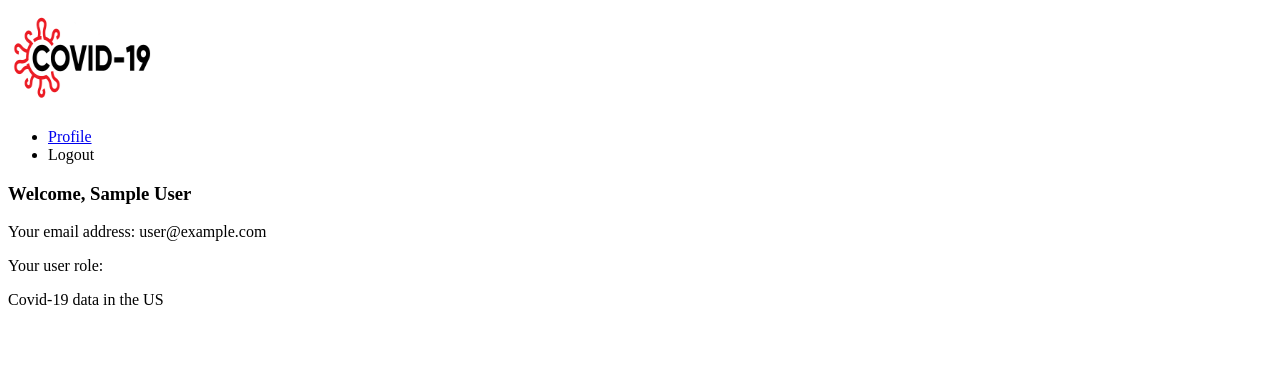
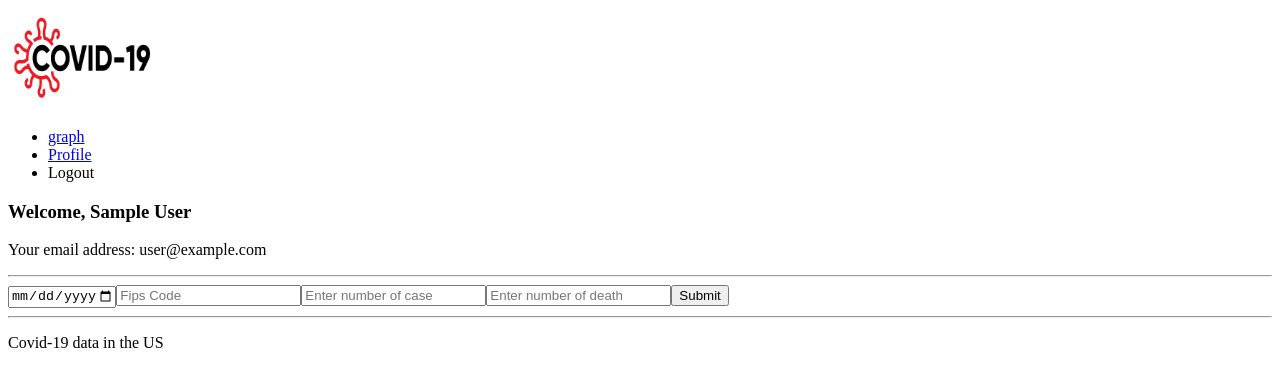
Before and after one commit to PeeNoi/Login, a Next.js app: page /welcome in a window 1280 px wide. Shown: the top 386 px of the page. Built offline with nearby package versions, Linux system fonts and the light colour scheme; no server answers; sample sign-in values are in the browser's storage.

Commit message:
insert table

```diff
--- a/src/app/api/register/route.js
+++ b/src/app/api/register/route.js
@@ -1,12 +1,11 @@
 import { NextResponse } from 'next/server';
 import { mysqlPool } from '../../utils/db.js'; // ใช้ pool จากไฟล์ db.js
-//import bcrypt from 'bcryptjs';
+
 
 export async function POST(req) {
     const promisePool = mysqlPool.promise();
     try {
         const { name, email, password } = await req.json();
-        //const hashedPassword = await bcrypt.hash(password, 10);
         console.log(name)
         console.log(email)
         console.log(password)
--- /dev/null
+++ b/src/app/api/update/route.js
@@ -0,0 +1,21 @@
+import { NextResponse } from 'next/server';
+import { mysqlPool } from '../../utils/db.js'; // ใช้ pool จากไฟล์ db.js
+
+export async function POST(req) {
+    const promisePool = mysqlPool.promise();
+    try {
+        const { date, fips, case_, death, email } = await req.json();
+        // เตรียมคำสั่ง SQL สำหรับการบันทึกข้อมูลผู้ใช้
+        const query = `INSERT INTO us_2024 (date, fips, case_, death, email) VALUES (?, ?, ?, ?, ?)`;
+        const values = [date, fips, case_, death, email];
+
+        // บันทึกข้อมูลใน MySQL
+        const updateData = await promisePool.execute(query, values);
+        console.log(updateData)
+
+        return NextResponse.json({ message: "Updated." }, { status: 201 });
+    } catch (error) {
+        console.error(error);
+        return NextResponse.json({ message: "An error occurred while update." }, { status: 500 });
+    }
+}
--- a/src/app/components/Navbar.jsx
+++ b/src/app/components/Navbar.jsx
@@ -17,11 +17,13 @@ function Navbar({ session }) {
         <ul className='flex space-x-4'>
             {!session ? (
                 <>
+                    <li><Link href="/graph">graph</Link></li>
                     <li><Link href="/login">Login</Link></li>
                     <li><Link href="/register">Register</Link></li>
                 </>
             ) : (
                 <>
+                    <li><Link href="/graph">graph</Link></li>
                     <li><Link href="/welcome" className='bg-gray-500 text-white border py-2 px-3 rounded-md text-lg my-2'>Profile</Link></li>
                     <li><a onClick={() => signOut()} className='bg-red-500 text-white border py-2 px-3 rounded-md text-lg my-2'>Logout</a></li>
                 </>
--- a/src/app/welcome/page.jsx
+++ b/src/app/welcome/page.jsx
@@ -1,5 +1,5 @@
 "use client"
-
+import React, { useState, useEffect } from 'react';
 import Image from "next/image";
 import Container from "../components/Container";
 import Navbar from "../components/Navbar";
@@ -9,20 +9,90 @@ import { useSession } from "next-auth/react";
 import { redirect } from "next/navigation";
 
 export default function Home() {
+  const [date, setDate] = useState("");
+  const [fips, setFips] = useState("");
+  const [case_, setCase] = useState("");
+  const [death, setDeath] = useState("");
+  const [error, setError] = useState("");
+  const { data: session } = useSession();
+  const [success, setSuccess] = useState("");
 
-    const { data: session } = useSession();
-    if (!session) redirect("/login");
-    console.log(session)
+  if (!session) redirect("/login");
+  console.log(session.user.email)
+
+  const handleSubmit = async (e) => {
+    e.preventDefault();
+    try {
+      const email = session.user.email;
+      console.log("up")
+      const res = await fetch("/api/update", {
+        method: "POST",
+        headers: { "Content-Type": "application/json" },
+        body: JSON.stringify({ date, fips, case_, death, email})
+    });
+
+    if (res.ok) {
+        setError("");
+        setSuccess("Update data successfully!");
+        e.target.reset(); // Clears the form
+    } else {
+        setError("Update data failed.");
+    }
+    } catch (error) {
+      console.error("Error during updating: ", error);
+      setError("An unexpected error occurred. Please try again.");
+    }
+  }
 
   return (
     <main>
       <Container>
         <Navbar session={session} />
-          <div className="flex-grow text-center p-10">
-            <h3 className="text-5xl">Welcome, {session?.user?.name}</h3>
-            <p className="text-2xl mt-3">Your email address: {session?.user?.email}</p>
-            <p className="text-2xl mt-3">Your user role: {session?.user?.role}</p>
+        <div className="flex-grow text-center p-10">
+          <h3 className="text-5xl">Welcome, {session?.user?.name}</h3>
+          <p className="text-2xl mt-3">Your email address: {session?.user?.email}</p>
+        </div>
+
+        <hr className="my-3" />
+        {error && <p className="text-red-500">{error}</p>}
+        {success && (
+          <div className='bg-green-500 w-fit text-sm text-white py-1 px-3 rounded-md mt-2'>
+            {success}
           </div>
+        )}
+        <form onSubmit={handleSubmit}>
+          <input
+              type="date"
+              value={date}
+              onChange={(e) => setDate(e.target.value)}
+              min="2020-01-01" max="2024-12-31"
+          />
+          <input
+            type="text"
+            onChange={(e) => setFips(e.target.value)}
+            className="w-full bg-gray-200 border py-2 px-3 rounded text-lg my-2"
+            placeholder="Fips Code"
+          />
+          <input
+            type="number"
+            onChange={(e) => setCase(e.target.value)}
+            className="w-full bg-gray-200 border py-2 px-3 rounded text-lg my-2"
+            placeholder="Enter number of case"
+          />
+          <input
+            type="number"
+            onChange={(e) => setDeath(e.target.value)}
+            className="w-full bg-gray-200 border py-2 px-3 rounded text-lg my-2"
+            placeholder="Enter number of death"
+          />
+          <button
+            type="submit"
+            className="bg-green-500 text-white border py-2 px-3 rounded text-lg my-2"
+          >
+            Submit
+          </button>
+        </form>
+        <hr className="my-3" />
         <Footer />
       </Container>
     </main>
```
Also changed, not shown: lib/mongodb.js (deleted, +0 -12 lines), models/user.js (deleted, +0 -27 lines), src/app/graph/page.jsx (added, +29 -0 lines), src/app/utils/db.js (+0 -21 lines).
